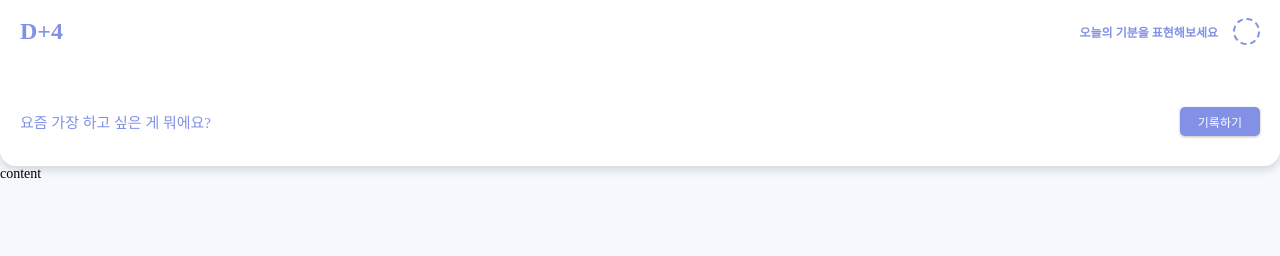
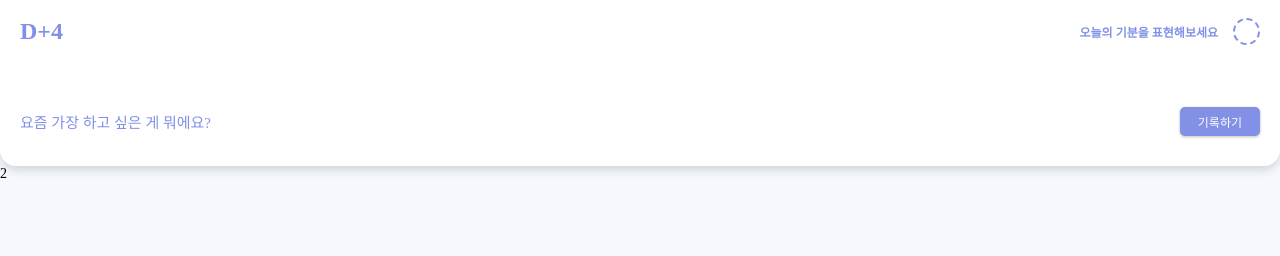
Before and after one commit to Kimbangul/IHuAe-web, a Next.js app: page / in a window 1280 px wide. Shown: the top 256 px of the page. Built offline with nearby package versions, Linux system fonts and the light colour scheme; a web font is replaced by a local one.

Commit message:
feat: swiper option add

```diff
--- a/src/assets/style/GlobalStyle.ts
+++ b/src/assets/style/GlobalStyle.ts
@@ -14,17 +14,17 @@ export const GlobalStyle = createGlobalStyle`
   margin-inline-end: 0;
 
   ::selection {
-    background: $purple_01;
+    background: #8291E6;
     color: #fff;
   }
 
   ::-webkit-selection {
-    background: $purple_01;
+    background: #8291E6;
     color: #fff;
   }
 
   ::-moz-selection {
-    background: $purple_01;
+    background: #8291E6;
     color: #fff;
   }
 }
--- /dev/null
+++ b/src/components/home/HomeSwiperOption.ts
@@ -0,0 +1,24 @@
+import { SwiperProps } from 'swiper/react';
+import SwiperCore, { Autoplay, Pagination, Navigation, EffectFade } from 'swiper';
+
+const swiperOption: SwiperProps = {
+  fadeEffect: {
+    crossFade: true,
+  },
+  speed: 800,
+  grabCursor: true,
+  spaceBetween: 24,
+  centeredSlides: true,
+  slidesPerView: 1,
+  slidesPerGroup: 1,
+  modules: [Autoplay, Pagination, Navigation, EffectFade],
+  loop: true,
+  autoplay: {
+    delay: 3000,
+    pauseOnMouseEnter: true,
+    disableOnInteraction: true,
+  },
+  className: 'Card__slider',
+};
+
+export default swiperOption;
--- /dev/null
+++ b/src/components/home/content/HomeContentContainer.tsx
@@ -0,0 +1,8 @@
+import swiperOption from '../HomeSwiperOption';
+import HomeContentView from '@/components/home/content/HomeContentView';
+
+const HomeContentContainer = () => {
+  return <HomeContentView swiperOption={swiperOption} />;
+};
+
+export default HomeContentContainer;
--- /dev/null
+++ b/src/components/home/content/HomeContentView.tsx
@@ -0,0 +1,23 @@
+import { Swiper, SwiperSlide, SwiperProps } from 'swiper/react';
+
+import 'swiper/css';
+import 'swiper/css/effect-fade';
+import 'swiper/css/pagination';
+
+const HomeContentView: React.FC<HomeContentParamType> = ({ swiperOption }) => {
+  return (
+    <div className='HomeContentView'>
+      <Swiper {...swiperOption}>
+        <SwiperSlide>1</SwiperSlide>
+        <SwiperSlide>2</SwiperSlide>
+      </Swiper>
+    </div>
+  );
+};
+
+// PARAM type
+interface HomeContentParamType {
+  swiperOption: SwiperProps;
+}
+
+export default HomeContentView;
--- a/src/components/home/header/HomeContentView.tsx
+++ /dev/null
@@ -1,5 +0,0 @@
-const HomeContentView = () => {
-  return <div className='HomeContentView'>content view</div>;
-};
-
-export default HomeContentView;
--- a/src/components/home/index.tsx
+++ b/src/components/home/index.tsx
@@ -1,11 +1,12 @@
 import styled from 'styled-components';
 import HomeHeaderView from './header/HomeHeaderView';
+import HomeContentContainer from './content/HomeContentContainer';
 
 const Home = () => {
   return (
     <HomeContainer className='Home'>
       <HomeHeaderView />
-      content
+      <HomeContentContainer />
     </HomeContainer>
   );
 };
```
